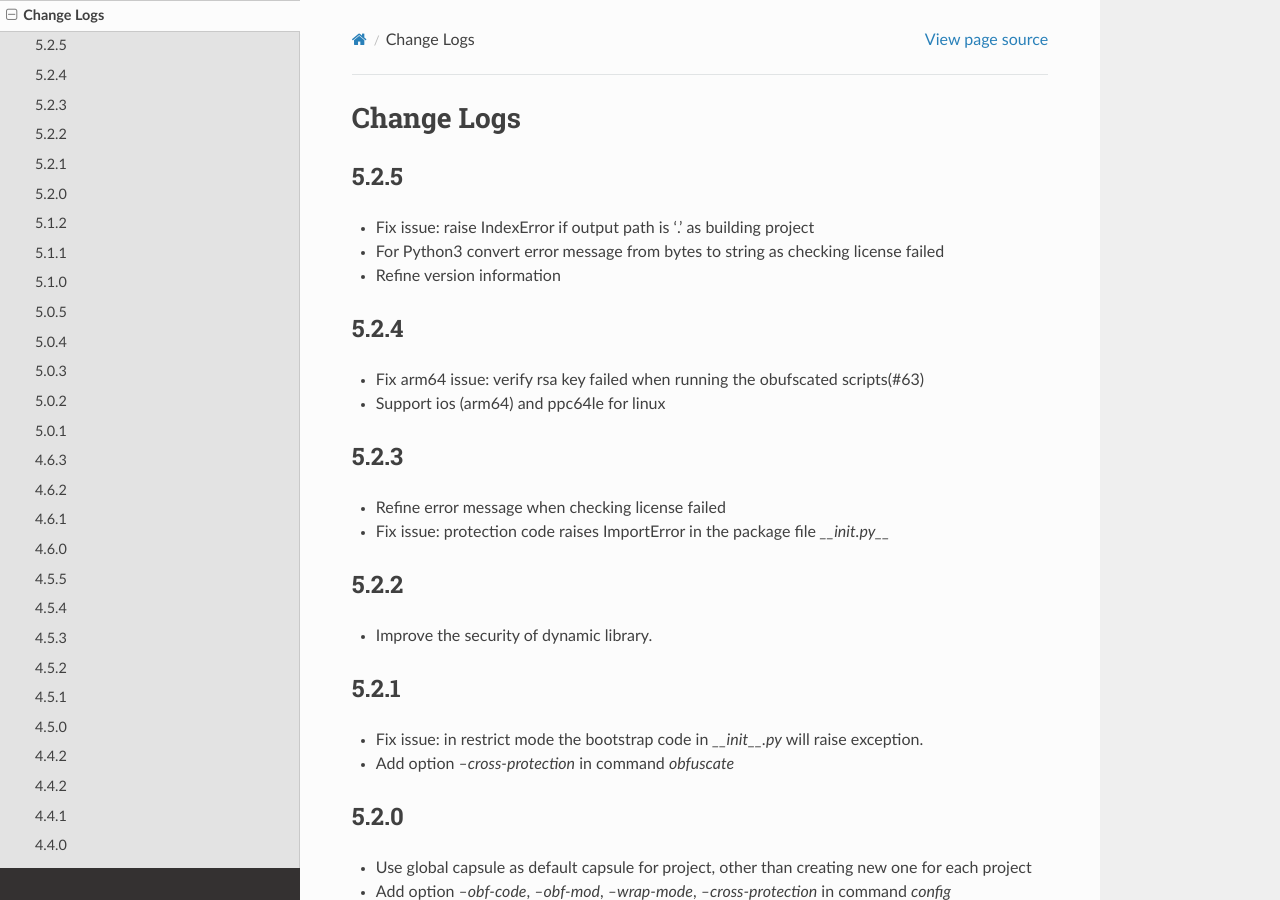
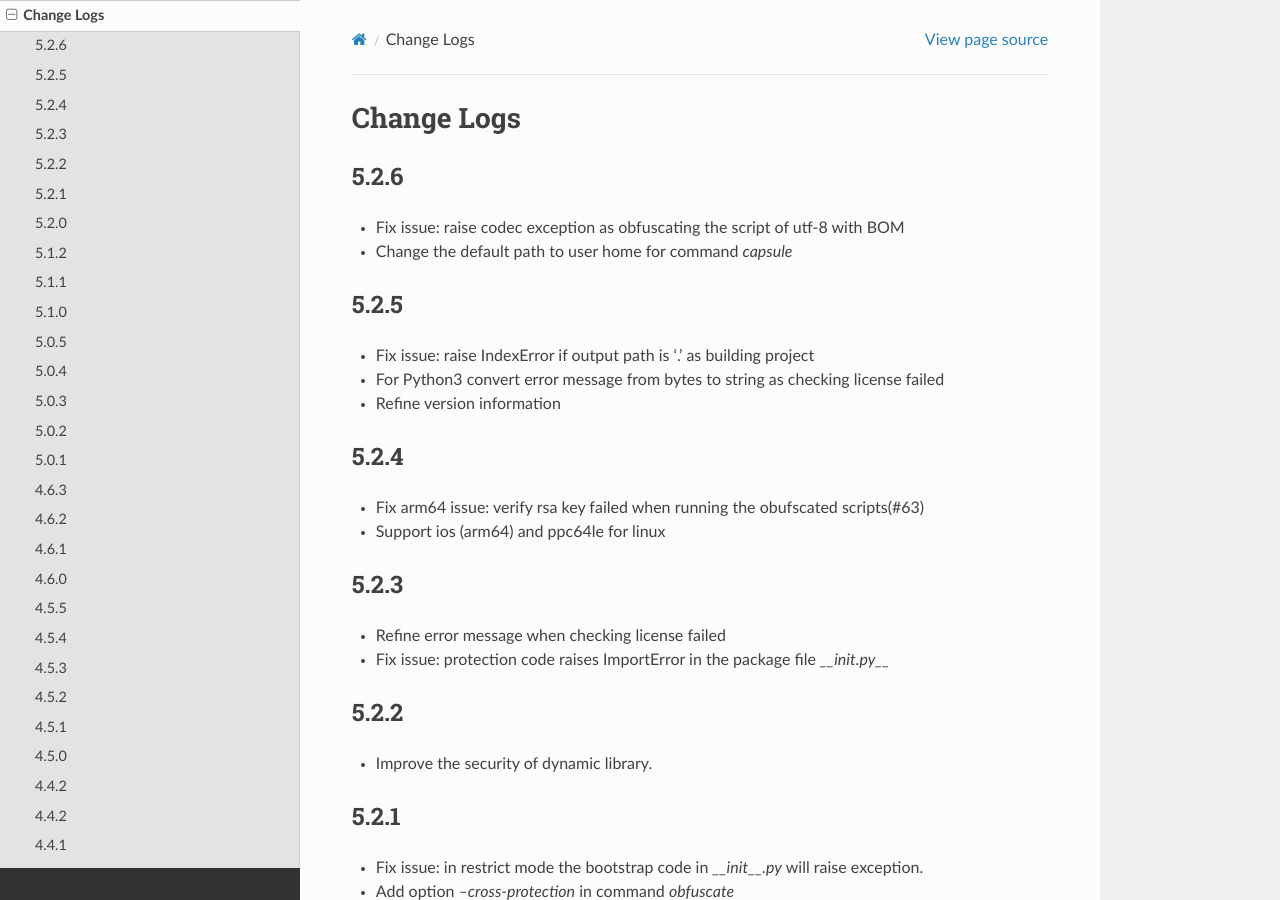
Before and after one commit to dashingsoft/pyarmor, a Sphinx documentation site: the page built from docs/change-logs.rst, in a window 1280 px wide and 900 px high. Built offline with Sphinx 7.4.7 and the Read the Docs theme 2.0.0, drawn with Linux system fonts in a browser that asks for light colours.

Commit message:
Add change log

```diff
--- a/docs/change-logs.rst
+++ b/docs/change-logs.rst
@@ -2,6 +2,11 @@
 
 Change Logs
 ===========
+
+5.2.6
+-----
+* Fix issue: raise codec exception as obfuscating the script of utf-8 with BOM
+* Change the default path to user home for command `capsule`
 
 5.2.5
 -----
```
